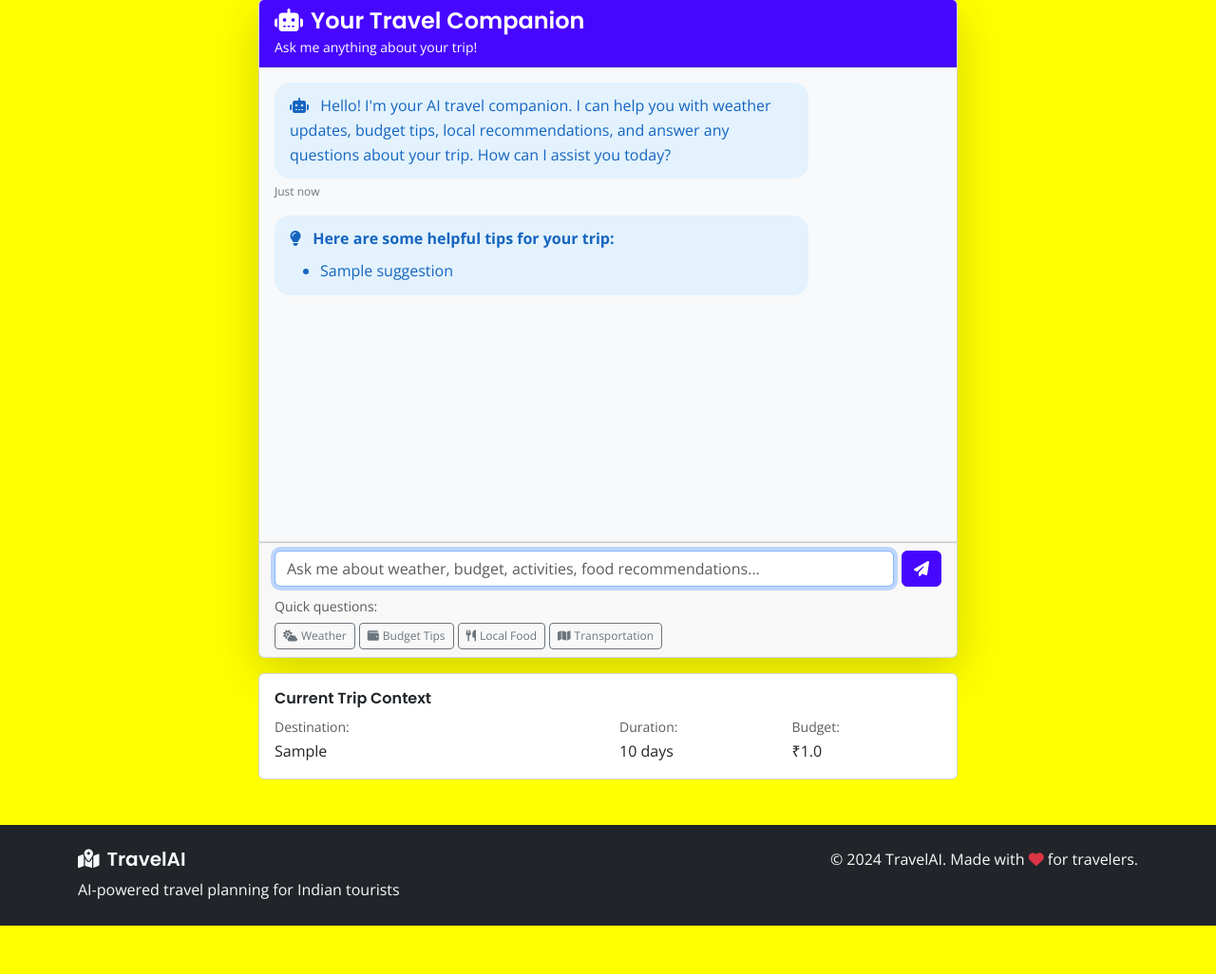
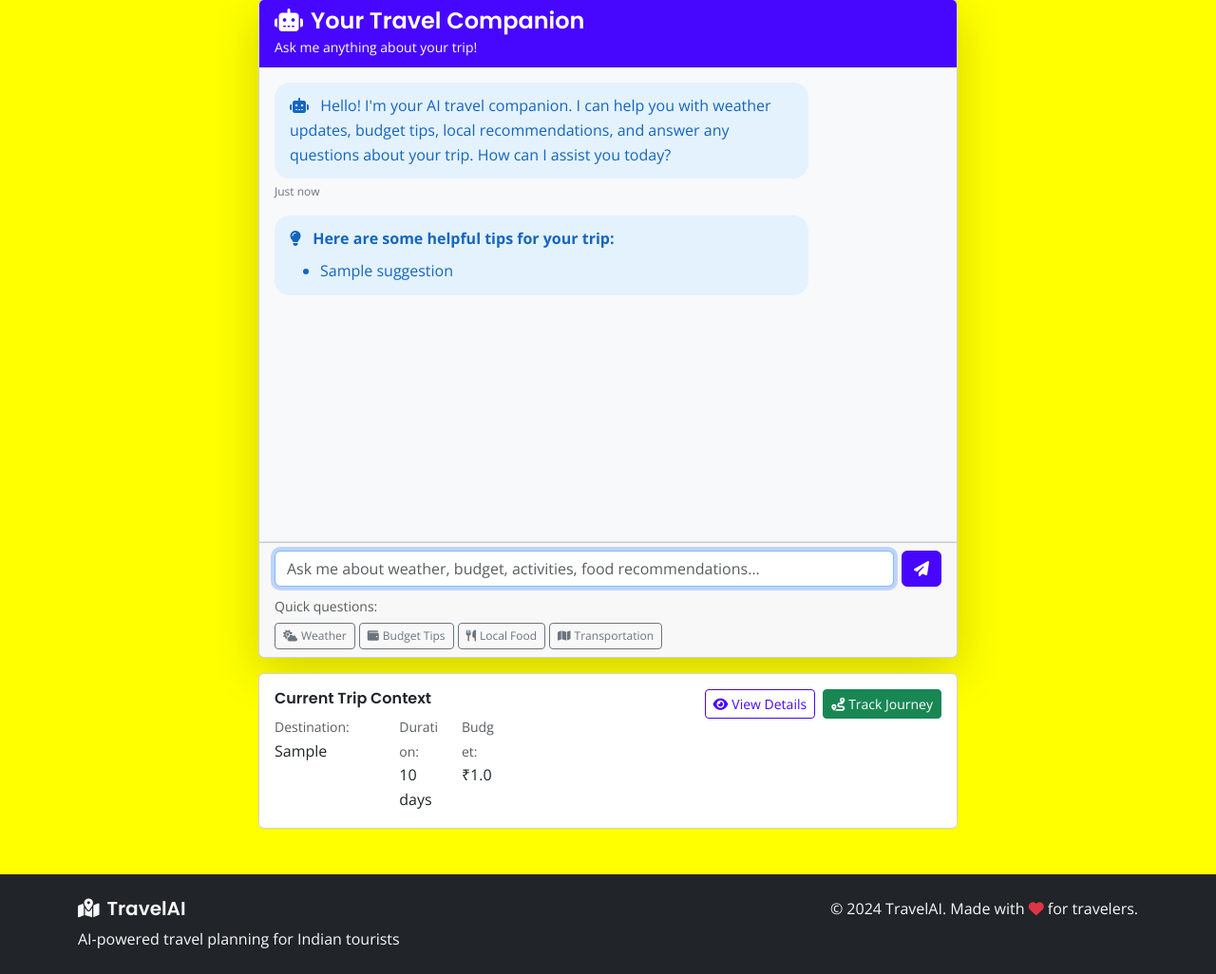
Before and after one commit to vaibhavanuragi2004/travel_itinerary_proj, a Flask app: template templates/chatbot.html in a window 1280 px wide. Shown: the part 83-1109 px from the top of the page at 95% size. Before the commit the page ends 1058 px from the top, so only its background shows below. Run offline with Flask 3, Linux system fonts and the light colour scheme; tables that the repository leaves empty hold one stand-in row (values such as "Sample post"); the template is opened without the code that fills it: values that come from a table or form of the project are taken from there, most other values are stand-ins (such as "Sample title", 1, 10 or a date in 2020); style sheets or scripts are compiled from the project's sources.

Commit message:
Give users easy access to their trips, tracking feature, and travel assistant
Enhance itinerary views by adding tracking/chatbot links to chatbot, itinerary, and my_itineraries templates.

Replit-Commit-Author: Agent
Replit-Commit-Session-Id: 683d734b-2572-4b6f-857b-8385fa72e4af
Replit-Commit-Screenshot-Url: https://storage.googleapis.com/screenshot-production-us-central1/1c6af091-5cf0-46fe-9b91-fd2a57d08cc8/22fdf1b8-f53f-440d-b9f7-be71dc72d2e6.jpg

```diff
--- a/templates/chatbot.html
+++ b/templates/chatbot.html
@@ -83,6 +83,8 @@
             {% if itinerary %}
             <div class="card mt-3">
                 <div class="card-body">
+                    <div class="d-flex justify-content-between align-items-start">
+                        <div>
                             <h6 class="card-title">Current Trip Context</h6>
                             <div class="row">
                                 <div class="col-md-6">
@@ -96,6 +98,16 @@
                                 <div class="col-md-3">
                                     <small class="text-muted">Budget:</small>
                                     <div>₹{{ "{:,}".format(itinerary.budget) }}</div>
+                                </div>
+                            </div>
+                        </div>
+                        <div class="d-flex gap-2">
+                            <a href="{{ url_for('view_itinerary', itinerary_id=itinerary.id) }}" class="btn btn-outline-primary btn-sm">
+                                <i class="fas fa-eye me-1"></i>View Details
+                            </a>
+                            <a href="{{ url_for('tracking', itinerary_id=itinerary.id) }}" class="btn btn-success btn-sm">
+                                <i class="fas fa-route me-1"></i>Track Journey
+                            </a>
                         </div>
                     </div>
                 </div>
```
Also changed, not shown: templates/itinerary.html (+13 -0 lines), templates/my_itineraries.html (+9 -1 lines). Lines whose indentation alone changed are shown as unchanged.
